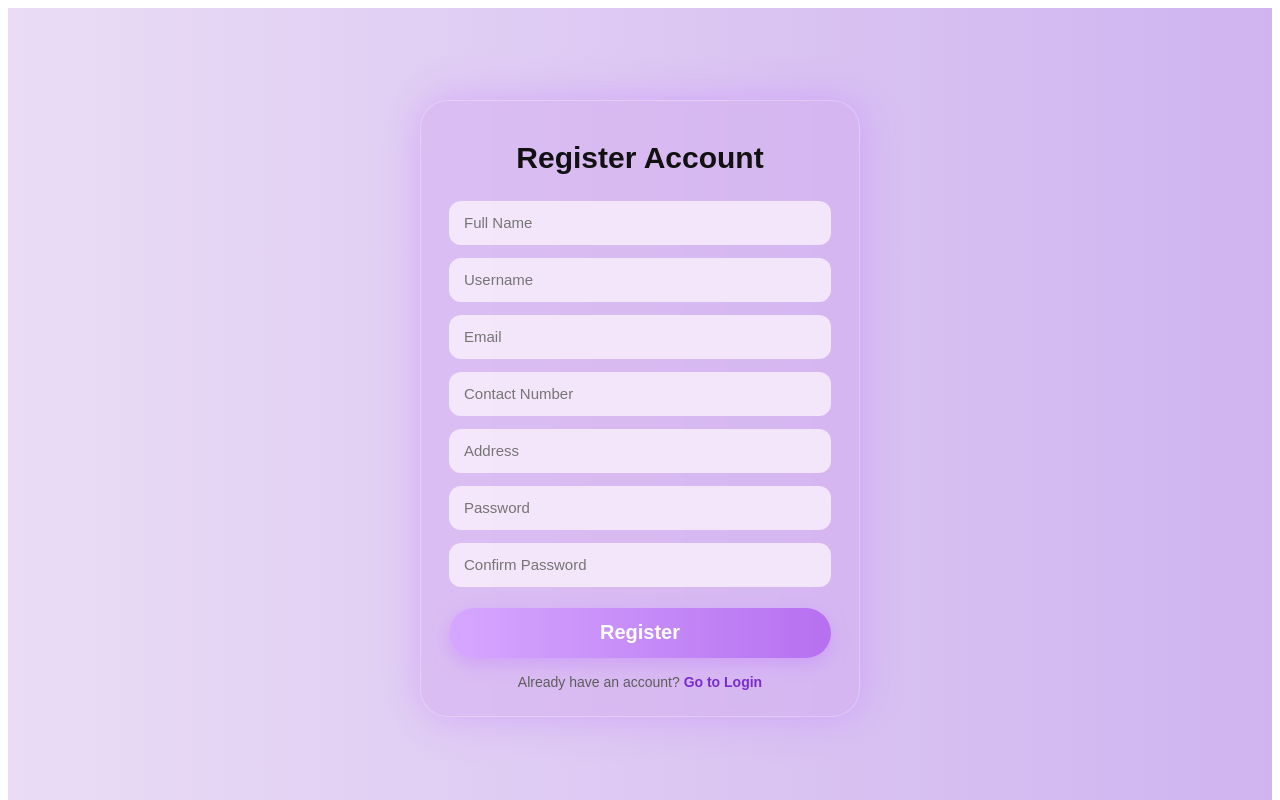
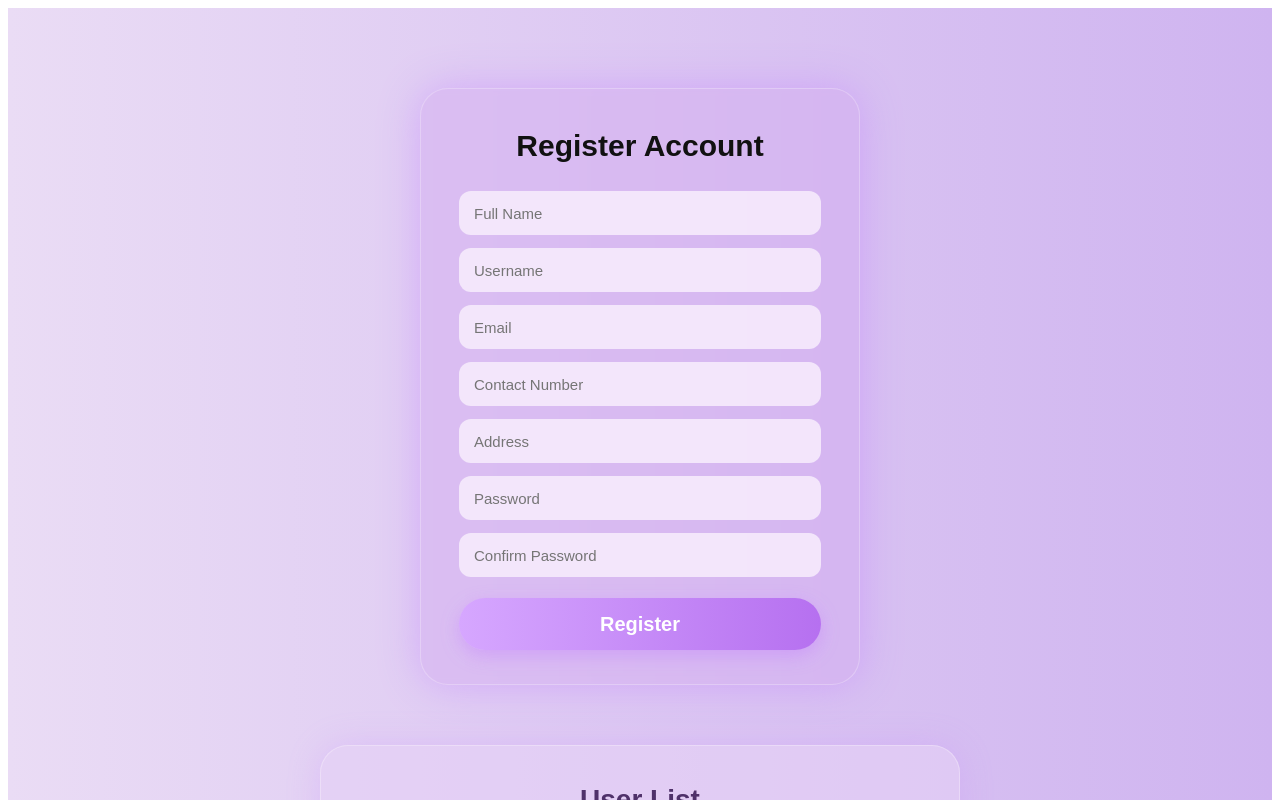
Before and after one commit to rhea123456789/IntegrativeProgrammingandTechnologies2, an Angular app: page / in a window 1280 px wide. Both pictures are taken after a click on the element "Register here". Shown: the top 800 px of the page. Built offline with nearby package versions, Linux system fonts and the light colour scheme.

Commit message:
Add Activity 6 register page with user list table

```diff
--- a/src/app/app.css
+++ b/src/app/app.css
@@ -112,23 +112,32 @@
   cursor: pointer;
 }
 
-/* REGISTER PAGE */
+/* REGISTER PAGE WITH TABLE */
 .register-page {
   min-height: 100vh;
-  background: linear-gradient(to right, #eadcf5, #cfb4f0);
+  background: linear-gradient(to right, #eadcf5 0%, #cfb4f0 100%);
+  padding: 80px 70px;
   display: flex;
   justify-content: center;
   align-items: center;
-  padding: 30px;
+}
+
+.register-layout {
+  width: 100%;
+  max-width: 1340px;
+  display: flex;
+  justify-content: center;
+  align-items: center;
+  gap: 60px;
+  flex-wrap: wrap;
 }
 
 .register-card {
   width: 440px;
-  max-width: 100%;
   background: rgba(210, 168, 241, 0.42);
   border: 1px solid rgba(255, 255, 255, 0.25);
   border-radius: 28px;
-  padding: 40px 28px 26px;
+  padding: 40px 38px 34px;
   box-shadow: 0 0 40px rgba(193, 126, 255, 0.45);
   backdrop-filter: blur(3px);
 }
@@ -137,7 +146,7 @@
   text-align: center;
   font-size: 30px;
   color: #111111;
-  margin-bottom: 26px;
+  margin-bottom: 28px;
   font-weight: 800;
 }
 
@@ -147,7 +156,7 @@
   border: none;
   outline: none;
   border-radius: 12px;
-  background: rgba(245, 234, 251, 0.9);
+  background: rgba(245, 234, 251, 0.92);
   color: #5f5f5f;
   font-size: 15px;
   padding: 0 15px;
@@ -156,7 +165,7 @@
 
 .register-btn {
   width: 100%;
-  height: 50px;
+  height: 52px;
   border: none;
   border-radius: 999px;
   background: linear-gradient(to right, #d6a7ff, #b670f0);
@@ -172,17 +181,59 @@
   opacity: 0.96;
 }
 
-.back-login-text {
-  margin-top: 16px;
-  text-align: center;
-  font-size: 14px;
-  color: #5d5d5d;
+.user-list-card {
+  width: 640px;
+  background: rgba(230, 209, 245, 0.62);
+  border: 1px solid rgba(255, 255, 255, 0.28);
+  border-radius: 28px;
+  padding: 38px 26px 26px;
+  box-shadow: 0 0 32px rgba(201, 145, 255, 0.28);
 }
 
-.back-login-link {
-  color: #7a2ccc;
+.user-list-card h2 {
+  text-align: center;
+  font-size: 28px;
+  color: #4f316a;
+  margin-bottom: 18px;
+  font-weight: 800;
+}
+
+.user-table {
+  width: 100%;
+  border-collapse: separate;
+  border-spacing: 0;
+  overflow: hidden;
+}
+
+.user-table thead th {
+  background: linear-gradient(to right, #c88df4, #b36ef0);
+  color: white;
+  font-size: 16px;
   font-weight: 700;
-  cursor: pointer;
+  padding: 11px 10px;
+  text-align: center;
+  border-right: 1px solid rgba(255, 255, 255, 0.25);
+}
+
+.user-table thead th:first-child {
+  border-top-left-radius: 8px;
+}
+
+.user-table thead th:last-child {
+  border-top-right-radius: 8px;
+  border-right: none;
+}
+
+.user-table tbody td {
+  background: rgba(255, 255, 255, 0.55);
+  color: #222;
+  font-size: 15px;
+  padding: 12px 10px;
+  text-align: center;
+}
+
+.user-table tbody tr + tr td {
+  border-top: 1px solid rgba(150, 120, 180, 0.12);
 }
 
 /* PORTFOLIO PAGE */
@@ -245,6 +296,18 @@
   font-weight: bold;
 }
 
+@media (max-width: 1200px) {
+  .register-layout {
+    flex-direction: column;
+  }
+
+  .user-list-card,
+  .register-card {
+    width: 100%;
+    max-width: 700px;
+  }
+}
+
 @media (max-width: 900px) {
   .login-card {
     grid-template-columns: 1fr;
@@ -265,4 +328,16 @@
   .login-btn {
     width: 100%;
   }
+
+  .register-page {
+    padding: 30px 16px;
+  }
+
+  .user-list-card {
+    overflow-x: auto;
+  }
+
+  .user-table {
+    min-width: 620px;
+  }
 }
--- a/src/app/app.html
+++ b/src/app/app.html
@@ -31,6 +31,7 @@
 </div>
 
 <div *ngIf="currentView === 'register'" class="register-page">
+  <div class="register-layout">
     <div class="register-card">
       <h1>Register Account</h1>
 
@@ -77,10 +78,34 @@
       />
 
       <button class="register-btn" (click)="register()">Register</button>
+    </div>
 
-    <div class="back-login-text">
-      Already have an account?
-      <span class="back-login-link" (click)="goToLogin()">Go to Login</span>
+    <div class="user-list-card">
+      <h2>User List</h2>
+
+      <table class="user-table">
+        <thead>
+          <tr>
+            <th>ID</th>
+            <th>Name</th>
+            <th>Email</th>
+            <th>Contact</th>
+            <th>Address</th>
+            <th>Status</th>
+          </tr>
+        </thead>
+
+        <tbody>
+          <tr *ngFor="let user of users">
+            <td>{{ user.id }}</td>
+            <td>{{ user.name }}</td>
+            <td>{{ user.email }}</td>
+            <td>{{ user.contact }}</td>
+            <td>{{ user.address }}</td>
+            <td>{{ user.status }}</td>
+          </tr>
+        </tbody>
+      </table>
     </div>
   </div>
 </div>
--- a/src/app/app.ts
+++ b/src/app/app.ts
@@ -3,6 +3,16 @@ import { CommonModule } from '@angular/common';
 import { FormsModule } from '@angular/forms';
 
 type ViewMode = 'login' | 'register' | 'portfolio';
+
+interface UserItem {
+  id: number;
+  name: string;
+  email: string;
+  contact: string;
+  address: string;
+  status: string;
+  password: string;
+}
 
 @Component({
   selector: 'app-root',
@@ -29,15 +39,44 @@ export class App {
     confirmPassword: ''
   };
 
-  registeredUser: {
-    fullName: string;
-    username: string;
-    email: string;
-    contactNumber: string;
-    address: string;
-    password: string;
-    confirmPassword: string;
-  } | null = null;
+  users: UserItem[] = [
+    {
+      id: 1,
+      name: 'reyuh',
+      email: 'yame@gmail.com',
+      contact: '09223456797',
+      address: 'purok',
+      status: 'Active',
+      password: '123456'
+    },
+    {
+      id: 3,
+      name: 'reyami',
+      email: 'ame@gmail.com',
+      contact: '09389664248',
+      address: 'Tupazville',
+      status: 'Active',
+      password: '123456'
+    },
+    {
+      id: 4,
+      name: 'beshywap',
+      email: 'beshy@gmail.com',
+      contact: '09123456789',
+      address: 'bato',
+      status: 'Active',
+      password: '123456'
+    },
+    {
+      id: 5,
+      name: 'wei',
+      email: 'wei@gmail.com',
+      contact: '09178625342',
+      address: 'near but far',
+      status: 'Active',
+      password: '123456'
+    }
+  ];
 
   profile = {
     title: 'About Me',
@@ -58,28 +97,47 @@ export class App {
   }
 
   register() {
-    this.registeredUser = {
-      fullName: this.registerData.fullName,
-      username: this.registerData.username,
+    const nextId =
+      this.users.length > 0
+        ? Math.max(...this.users.map(user => user.id)) + 1
+        : 1;
+
+    const newUser: UserItem = {
+      id: nextId,
+      name: this.registerData.username || this.registerData.fullName,
       email: this.registerData.email,
-      contactNumber: this.registerData.contactNumber,
+      contact: this.registerData.contactNumber,
       address: this.registerData.address,
-      password: this.registerData.password,
-      confirmPassword: this.registerData.confirmPassword
+      status: 'Active',
+      password: this.registerData.password
     };
+
+    this.users.push(newUser);
 
     this.loginData.email = this.registerData.email;
     this.loginData.password = '';
+
+    this.registerData = {
+      fullName: '',
+      username: '',
+      email: '',
+      contactNumber: '',
+      address: '',
+      password: '',
+      confirmPassword: ''
+    };
 
     this.currentView = 'login';
   }
 
   login() {
-    if (
-      this.registeredUser &&
-      this.loginData.email === this.registeredUser.email &&
-      this.loginData.password === this.registeredUser.password
-    ) {
+    const matchedUser = this.users.find(
+      user =>
+        user.email === this.loginData.email &&
+        user.password === this.loginData.password
+    );
+
+    if (matchedUser) {
       this.currentView = 'portfolio';
     }
   }
```
Lines whose indentation alone changed are shown as unchanged.
